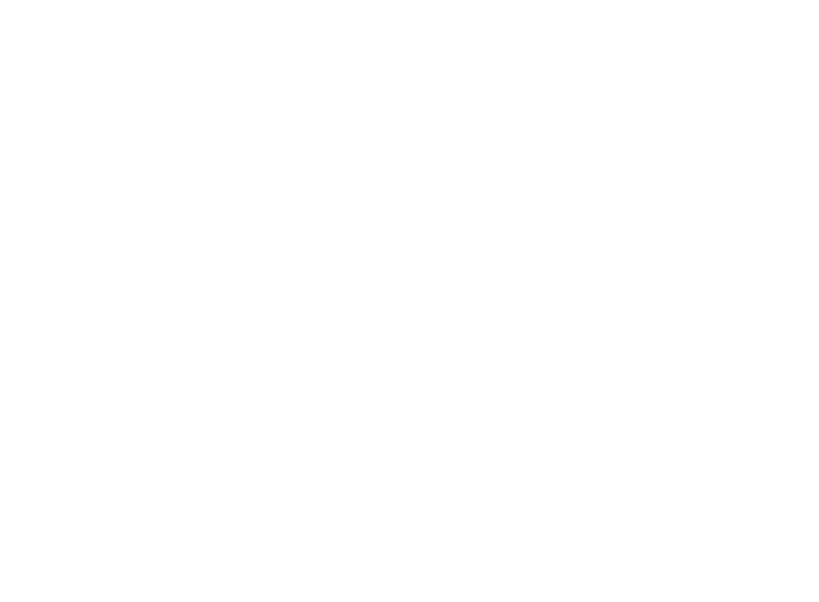
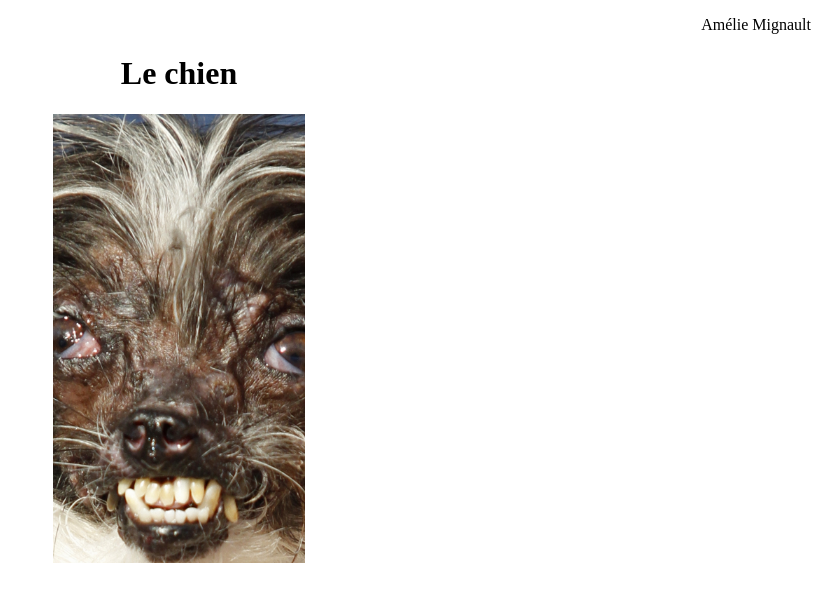
Before and after one commit to warsator/ExerciceCommun, a plain HTML site: page index.html in a window 1280 px wide. Shown: the whole page, without its empty margins (461-1280 px from the left). Drawn offline with Linux system fonts and the light colour scheme.

Commit message:
ajout d'un titre et d'une photo

```diff
--- a/index.html
+++ b/index.html
@@ -4,8 +4,14 @@
     <meta charset="UTF-8">
     <meta name="viewport" content="width=device-width, initial-scale=1.0">
     <title>Document</title>
+    <link rel="stylesheet" href="styles.css">
 </head>
 <body>
+    <div>
+        <p>Amélie Mignault</p>
+        <h1>Le chien</h1>
+        <img src="assets/chien.jpg" alt="il me fait un peu peur">
 
+    </div>
 </body>
 </html>
--- /dev/null
+++ b/styles.css
@@ -0,0 +1,15 @@
+p{
+    text-align: right;
+}
+
+h1{
+    text-align: center;
+}
+
+img{
+    display: block;
+    margin: 0 auto;
+    width: 20%;
+    height: auto;
+    object-fit: cover;
+}
```
Also changed, not shown: assets/chien.jpg (added).
